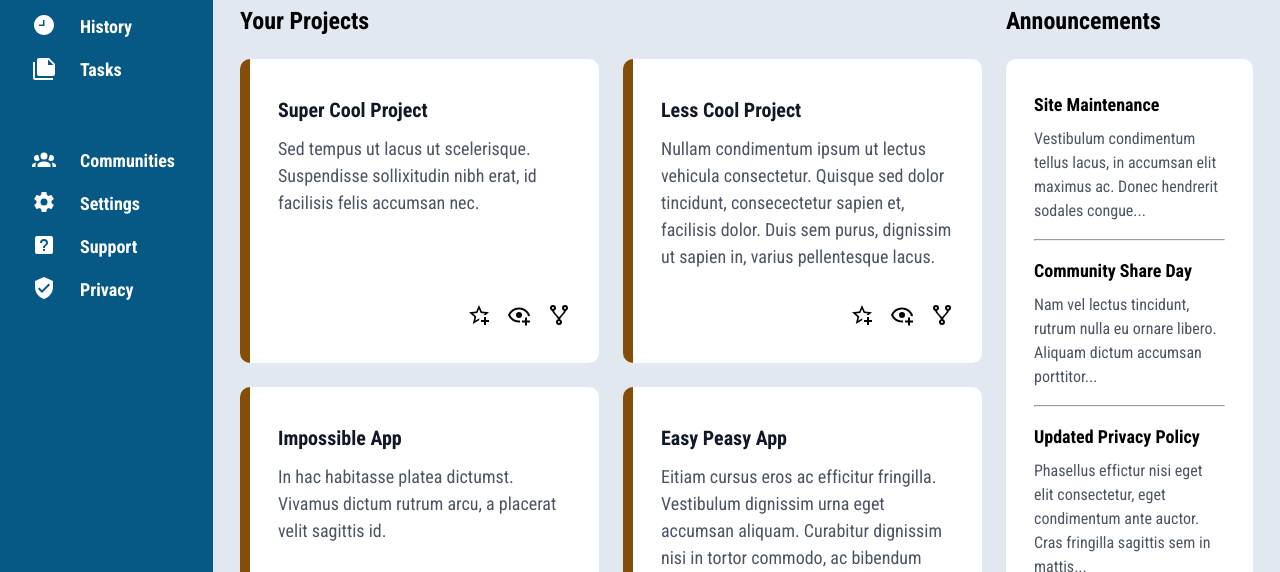
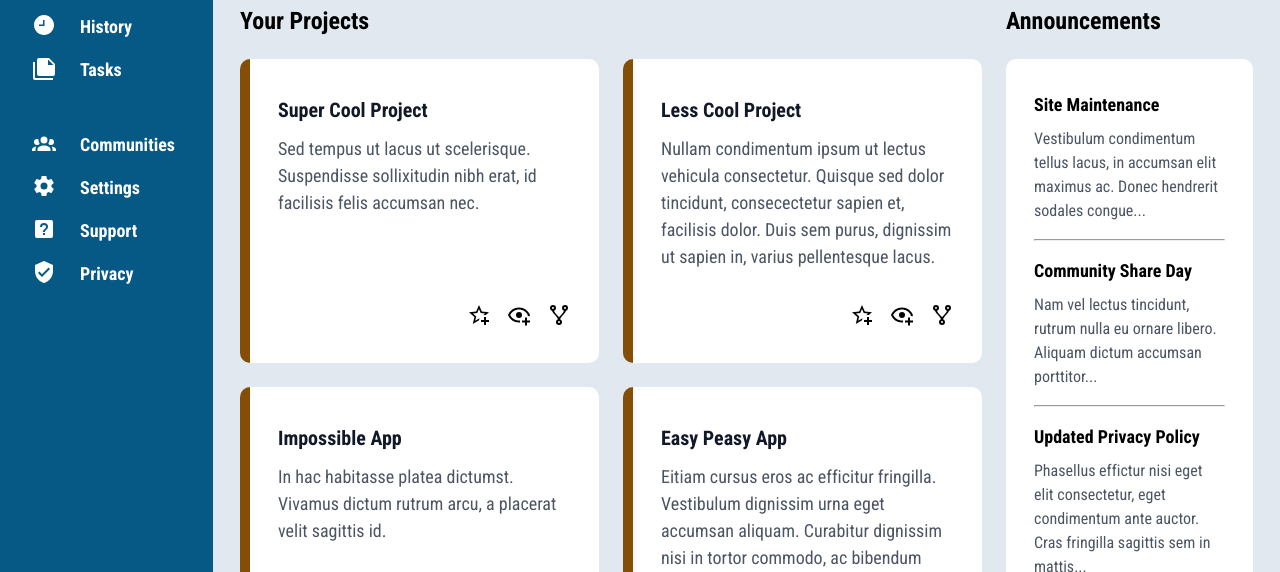
Before and after one commit to jonichi16/admin-dashboard, a plain HTML site: page index.html in a window 1280 px wide. Shown: the part 228-800 px from the top of the page. Drawn offline with Linux system fonts and the light colour scheme.

Commit message:
Remove unnecessary space between primary-nav and secondary-nav

```diff
--- a/style.css
+++ b/style.css
@@ -113,7 +113,7 @@ img,
 }
 
 .secondary-nav {
-  grid-area: 9 / 1 / 12 / 3;
+  grid-area: 9 / 1 / 11 / 3;
 }
 
 .logo {
@@ -287,7 +287,6 @@ input:focus {
   display: grid;
   grid-template-columns: 1fr 1fr;
   grid-template-rows: 2em;
-  /* grid-auto-rows: 18em; */
   gap: 1.5em;
 }
 
```
